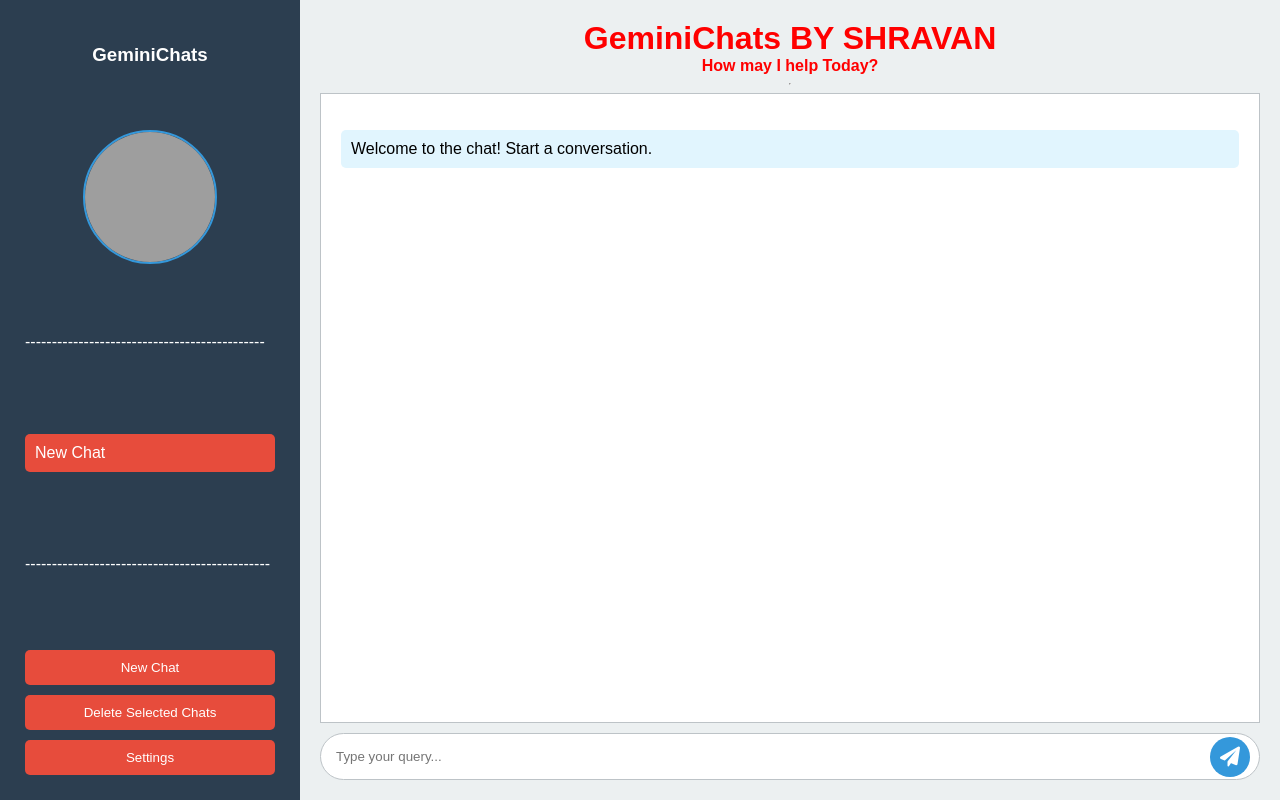
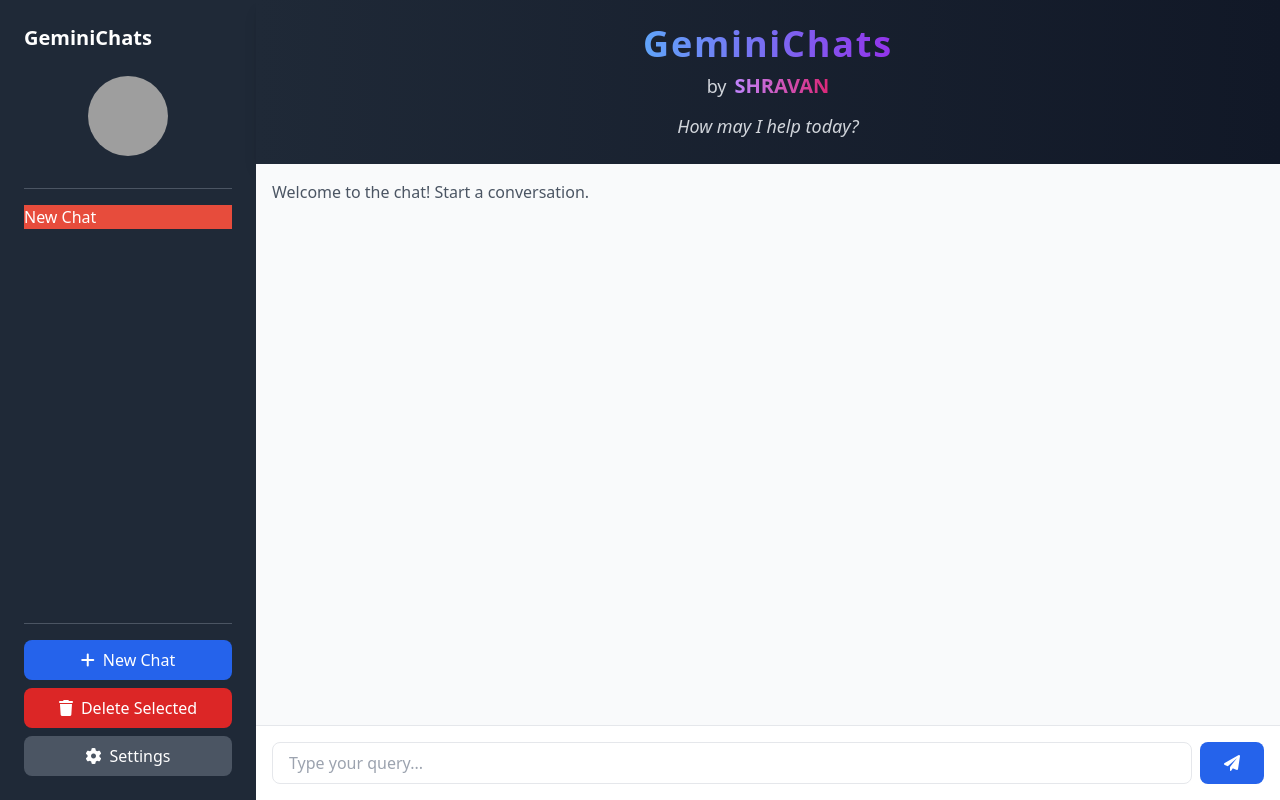
Before and after one commit to sshravan7/personalchatbot, a Flask app: page / in a window 1280 px wide. Run offline with Flask 3, Linux system fonts and the light colour scheme; some libraries are stand-ins or nearby versions; grey boxes are pictures that could not be loaded.

Commit message:
Updated index.html with improved styling and functionality

```diff
--- a/templates/index.html
+++ b/templates/index.html
@@ -4,256 +4,141 @@
     <meta charset="UTF-8">
     <meta name="viewport" content="width=device-width, initial-scale=1.0">
     <title>GeminiChats</title>
+    <script src="https://cdn.tailwindcss.com"></script>
     <link rel="stylesheet" href="https://cdnjs.cloudflare.com/ajax/libs/font-awesome/6.0.0-beta3/css/all.min.css">
+    <style>
+        @keyframes gradient-shift {
+            0% { background-position: 0% 50%; }
+            50% { background-position: 100% 50%; }
+            100% { background-position: 0% 50%; }
+        }
 
-</head>
-<style>
-    body {
-        font-family: Arial, sans-serif;
-        display: flex;
-        height: 100vh;
-        margin: 0;
-        background-color: #ecf0f1;
-        transition: background-color 0.3s, zoom 0.3s;
-    }
-    .sidebar {
-        width: 250px;
-        background-color: #2c3e50;
-        color: white;
-        padding: 25px;
-        display: flex;
-        flex-direction: column;
-        justify-content: space-between;
-        transition: background-color 0.3s;
-    }
-    .sidebar h3 {
-        margin-bottom: 10px;
-        text-align: center;
-    }
-    .profile-image {
-        width: 130px;
-        height: 130px;
-        border-radius: 50%;
-        margin: 3px auto;
-        display: block;
-        border: 2px solid #3498db;
-    }
-    .sidebar ul {
-        list-style-type: none;
-        padding: 0;
-    }
-    .sidebar ul li {
-        padding: 10px;
-        cursor: pointer;
-        background-color: #34495e;
-        margin-bottom: 5px;
-        border-radius: 5px;
-        color: white;
-    }
-    .sidebar ul li:hover {
-        background-color: #e74c3c;
-    }
-    .sidebar button {
-        background-color: #e74c3c;
-        border: none;
-        color: white;
-        padding: 10px;
-        cursor: pointer;
-        margin-top: 10px;
-        width: 100%;
-        border-radius: 5px;
-    }
-    .sidebar button:hover {
-        background-color: #c0392b;
-    }
-    .main-content {
-        flex: 1;
-        padding: 20px;
-        display: flex;
-        flex-direction: column;
-        justify-content: space-between;
-    }
-    h1, h4 {
-        text-align: center;
-        color: #2c3e50;
-        margin: 0;
-        font-family: 'Arial', sans-serif;
-    }
-    .chat-box {
-        flex: 1;
-        overflow-y: auto;
-        padding: 20px;
-        border: 1px solid #bdc3c7;
-        background-color: white;
-        margin-bottom: 10px;
-        height: 60vh;
-    }
-    .chat-box p {
-        padding: 10px;
-        background-color: #e1f5fe;
-        border-radius: 5px;
-        margin-bottom: 10px;
-        word-wrap: break-word;
-    }
-    .input-area {
-        display: flex;
-        position: relative;
-    }
-    .input-area input {
-        width: 100%;
-        padding: 15px;
-        border-radius: 25px;
-        border: 1px solid #bdc3c7;
-        outline: none;
-    }
-    .input-area button {
-        position: absolute;
-        right: 10px;
-        top: 50%;
-        transform: translateY(-50%);
-        border: none;
-        background-color: #3498db;
-        color: white;
-        padding: 10px;
-        border-radius: 50%;
-        cursor: pointer;
-    }
-    .input-area button:hover {
-        background-color: #2980b9;
-    }
-    .input-area button i {
-        font-size: 20px;
-    }
-    .chat-box pre {
-        white-space: pre-wrap; /* Preserve whitespace and line breaks */
-        background-color: #e1f5fe;
-        border-radius: 5px;
-        padding: 10px;
-    }
-    .modal {
-        display: none; /* Hidden by default */
-        position: fixed;
-        z-index: 1000;
-        left: 0;
-        top: 0;
-        width: 100%;
-        height: 100%;
-        overflow: auto;
-        background-color: rgb(0,0,0);
-        background-color: rgba(0,0,0,0.4);
-        transition: opacity 0.3s;
-    }
-    .modal-content {
-        background-color: #fefefe;
-        margin: 15% auto;
-        padding: 20px;
-        border: 1px solid #888;
-        width: 80%;
-        max-width: 500px;
-    }
-    .modal-header {
-        padding: 2px 16px;
-        background-color: #5cb85c;
-        color: white;
-    }
-    .modal-body {
-        padding: 2px 16px;
-    }
-    .modal-footer {
-        padding: 2px 16px;
-        background-color: #5cb85c;
-        color: white;
-        text-align: right;
-    }
-    .close {
-        color: white;
-        float: right;
-        font-size: 28px;
-        font-weight: bold;
-    }
-    .close:hover,
-    .close:focus {
-        color: #000;
-        text-decoration: none;
-        cursor: pointer;
-    }
-    .theme-option {
-        cursor: pointer;
-        padding: 10px;
-        border-radius: 5px;
-        margin: 5px 0;
-        background-color: #3498db;
-        color: white;
-        text-align: center;
-    }
-    .theme-option:hover {
-        background-color: #2980b9;
+        .gradient-animate {
+            background-size: 200% 200%;
+            animation: gradient-shift 3s ease infinite;
         }
     </style>
-<body>
+</head>
+<body class="bg-gray-100 h-screen">
+    <div class="flex h-screen">
+        <!-- Sidebar -->
+        <div class="w-64 bg-gray-800 text-white p-6 flex flex-col">
+            <div class="flex items-center space-x-3 mb-6">
+                <h3 class="text-xl font-bold">GeminiChats</h3>
+            </div>
+            <img src="{{ url_for('static', filename='chatbot.jpg') }}" alt="Profile Image"
+                 class="w-20 h-20 rounded-full mx-auto mb-4 object-cover">
+            <div class="border-t border-gray-600 my-4"></div>
 
-<div class="sidebar">
-    <h3>GeminiChats</h3>
-    <img src="{{ url_for('static', filename='chatbot.jpg') }}" alt="Profile Image" class="profile-image">
-    <p>---------------------------------------------</p>
-    <div class="chat-list">
-        <ul id="chat-list">
+            <!-- Chat List -->
+            <div class="flex-1 overflow-y-auto">
+                <ul id="chat-list" class="space-y-2">
                     <!-- Dynamic chat list rendering -->
                 </ul>
             </div>
-    <p>----------------------------------------------</p>
-    <div>
-        <button onclick="createNewChat()">New Chat</button>
-        <button onclick="deleteSelectedChats()">Delete Selected Chats</button>
-        <button onclick="openSettings()">Settings</button>
+
+            <div class="border-t border-gray-600 my-4"></div>
+
+            <!-- Buttons -->
+            <div class="space-y-2">
+                <button onclick="createNewChat()"
+                        class="w-full bg-blue-600 hover:bg-blue-700 text-white py-2 px-4 rounded-lg flex items-center justify-center">
+                    <i class="fas fa-plus mr-2"></i> New Chat
+                </button>
+                <button onclick="deleteSelectedChats()"
+                        class="w-full bg-red-600 hover:bg-red-700 text-white py-2 px-4 rounded-lg flex items-center justify-center">
+                    <i class="fas fa-trash mr-2"></i> Delete Selected
+                </button>
+                <button onclick="openSettings()"
+                        class="w-full bg-gray-600 hover:bg-gray-700 text-white py-2 px-4 rounded-lg flex items-center justify-center">
+                    <i class="fas fa-cog mr-2"></i> Settings
+                </button>
             </div>
         </div>
 
-<div class="main-content">
-    <h1 style="color:red;">GeminiChats BY SHRAVAN</h1>
-    <h4 style="color:red;">How may I help Today?</h4>
-    <hr>
-    <div class="chat-box" id="chat-box">
-        <p>Welcome to the chat! Start a conversation.</p>
+        <!-- Main Content -->
+        <div class="flex-1 flex flex-col">
+            <div class="bg-gradient-to-r from-gray-800 to-gray-900 shadow-lg p-6">
+                <div class="flex flex-col items-center justify-center">
+                    <h1 class="text-4xl font-extrabold text-transparent bg-clip-text bg-gradient-to-r from-blue-400 to-purple-600 tracking-wider">
+                        GeminiChats
+                    </h1>
+                    <div class="flex items-center mt-2">
+                        <span class="text-gray-300 text-lg">by</span>
+                        <span class="ml-2 text-xl font-bold text-transparent bg-clip-text bg-gradient-to-r from-purple-400 to-pink-600">
+                            SHRAVAN
+                        </span>
+                    </div>
+                    <p class="mt-3 text-gray-300 text-lg italic">How may I help today?</p>
+                </div>
+            </div>
+
+            <!-- Chat Area -->
+            <div class="flex-1 p-4 overflow-y-auto bg-gray-50" id="chat-box">
+                <p class="text-gray-600">Welcome to the chat! Start a conversation.</p>
             </div>
 
             <!-- Loading Spinner -->
-    <div id="loading-spinner" style="display: none; text-align: center; padding: 20px;">
-        <i class="fas fa-spinner fa-spin" style="font-size: 24px; color: #3498db;"></i>
-        <p>Loading...</p>
+            <div id="loading-spinner" class="hidden flex items-center justify-center p-4">
+                <i class="fas fa-spinner fa-spin text-2xl text-blue-600"></i>
+                <p class="ml-2 text-gray-600">Loading...</p>
             </div>
 
-    <div class="input-area">
-        <input type="text" id="user-input" placeholder="Type your query...">
-        <button onclick="sendMessage()"><i class="fas fa-paper-plane"></i></button>
+            <!-- Input Area -->
+            <div class="p-4 bg-white border-t">
+                <div class="flex space-x-2">
+                    <input type="text" id="user-input"
+                           class="flex-1 border rounded-lg px-4 py-2 focus:outline-none focus:ring-2 focus:ring-blue-500"
+                           placeholder="Type your query..."
+                           onkeydown="if(event.key === 'Enter') sendMessage()">
+                    <button onclick="sendMessage()"
+                            class="bg-blue-600 hover:bg-blue-700 text-white px-6 py-2 rounded-lg">
+                        <i class="fas fa-paper-plane"></i>
+                    </button>
+                </div>
+            </div>
         </div>
     </div>
 
+    <!-- Settings Modal -->
+    <div id="settingsModal" class="hidden fixed inset-0 bg-black bg-opacity-50 flex items-center justify-center">
+        <div class="bg-white rounded-lg w-96">
+            <div class="flex justify-between items-center p-4 border-b">
+                <h2 class="text-xl font-bold">Settings</h2>
+                <button onclick="closeSettings()" class="text-gray-500 hover:text-gray-700">
+                    <i class="fas fa-times"></i>
+                </button>
+            </div>
 
+            <div class="p-4">
+                <h3 class="font-bold mb-3">Choose Theme Color</h3>
+                <div class="grid grid-cols-2 gap-2 mb-4">
+                    <button onclick="changeTheme('default')"
+                            class="p-2 bg-gray-200 hover:bg-gray-300 rounded">Default</button>
+                    <button onclick="changeTheme('dark')"
+                            class="p-2 bg-gray-800 text-white hover:bg-gray-900 rounded">Dark</button>
+                    <button onclick="changeTheme('light')"
+                            class="p-2 bg-white border hover:bg-gray-100 rounded">Light</button>
+                    <button onclick="changeTheme('blue')"
+                            class="p-2 bg-blue-500 text-white hover:bg-blue-600 rounded">Blue</button>
+                </div>
 
-<!-- The Modal -->
-<div id="settingsModal" class="modal">
-    <div class="modal-content">
-        <div class="modal-header">
-            <span class="close" onclick="closeSettings()">&times;</span>
-            <h2>Settings</h2>
+                <h3 class="font-bold mb-3">Zoom</h3>
+                <div class="flex space-x-2">
+                    <button onclick="zoomIn()"
+                            class="px-4 py-2 bg-blue-600 text-white rounded hover:bg-blue-700">Zoom In</button>
+                    <button onclick="zoomOut()"
+                            class="px-4 py-2 bg-blue-600 text-white rounded hover:bg-blue-700">Zoom Out</button>
                 </div>
-        <div class="modal-body">
-            <h3>Choose Theme Color</h3>
-            <div class="theme-option" onclick="changeTheme('default')">Default</div>
-            <div class="theme-option" onclick="changeTheme('dark')">Dark</div>
-            <div class="theme-option" onclick="changeTheme('light')">Light</div>
-            <div class="theme-option" onclick="changeTheme('blue')">Blue</div>
-            <hr>
-            <h3>Zoom</h3>
-            <button onclick="zoomIn()">Zoom In</button>
-            <button onclick="zoomOut()">Zoom Out</button>
             </div>
-        <div class="modal-footer">
-            <button onclick="closeSettings()">Close</button>
+
+            <div class="border-t p-4">
+                <button onclick="closeSettings()"
+                        class="w-full bg-gray-200 hover:bg-gray-300 py-2 rounded">Close</button>
             </div>
         </div>
     </div>
+
     <script>
         let activeChatId = 1;  // Default active chat ID is the first one
         let currentZoom = 1;   // Default zoom level
@@ -300,8 +185,6 @@
             })
             .catch(error => console.error('Error:', error));
         }
-
-
 
         function createNewChat() {
             const chatName = prompt("Enter new chat name:");
@@ -359,7 +242,6 @@
 
         }
 
-
         function deleteSelectedChats() {
             if (confirm('Are you sure you want to delete the selected chat?')) {
                 fetch('/delete_chat', {
@@ -385,39 +267,40 @@
         }
 
         function changeTheme(theme) {
+            const mainContent = document.querySelector('.flex-1');
+            const sidebar = document.querySelector('.w-64');
+            const chatBox = document.getElementById('chat-box');
+            const input = document.getElementById('user-input');
+            const header = document.querySelector('.bg-gradient-to-r');
+
             switch (theme) {
                 case 'dark':
-                document.body.style.backgroundColor = '#34495e';
-                document.querySelector('.sidebar').style.backgroundColor = '#2c3e50';
-                document.querySelector('.sidebar').style.color = 'white';
-                document.querySelector('.chat-box').style.backgroundColor = '#2c3e50';
-                document.querySelector('.input-area input').style.backgroundColor = '#34495e';
-                document.querySelector('.input-area input').style.color = '#ecf0f1';
-                document.querySelector('.input-area button').style.backgroundColor = '#3498db';
+                    document.body.className = 'bg-gray-900';
+                    sidebar.className = 'w-64 bg-gray-800 text-white p-6 flex flex-col';
+                    chatBox.className = 'flex-1 p-4 overflow-y-auto bg-gray-800 text-white';
+                    input.className = 'flex-1 bg-gray-700 text-white border-gray-600 rounded-lg px-4 py-2 focus:outline-none focus:ring-2 focus:ring-blue-500';
+                    header.className = 'bg-gradient-to-r from-gray-900 to-black shadow-lg p-6';
                     break;
                 case 'light':
-                document.body.style.backgroundColor = '#ecf0f1';
-                document.querySelector('.sidebar').style.backgroundColor = '#ffffff';
-                document.querySelector('.chat-box').style.backgroundColor = '#ffffff';
-                document.querySelector('.input-area input').style.backgroundColor = '#ffffff';
-                document.querySelector('.input-area input').style.color = '#2c3e50';
-                document.querySelector('.input-area button').style.backgroundColor = '#3498db';
+                    document.body.className = 'bg-gray-50';
+                    sidebar.className = 'w-64 bg-white text-gray-800 p-6 flex flex-col shadow-lg';
+                    chatBox.className = 'flex-1 p-4 overflow-y-auto bg-white';
+                    input.className = 'flex-1 bg-white border rounded-lg px-4 py-2 focus:outline-none focus:ring-2 focus:ring-blue-500';
+                    header.className = 'bg-gradient-to-r from-blue-100 to-purple-100 shadow-lg p-6';
                     break;
                 case 'blue':
-                document.body.style.backgroundColor = '#e0f7fa';
-                document.querySelector('.sidebar').style.backgroundColor = '#0097a7';
-                document.querySelector('.chat-box').style.backgroundColor = '#b3e5fc';
-                document.querySelector('.input-area input').style.backgroundColor = '#b3e5fc';
-                document.querySelector('.input-area input').style.color = '#006064';
-                document.querySelector('.input-area button').style.backgroundColor = '#0097a7';
+                    document.body.className = 'bg-blue-50';
+                    sidebar.className = 'w-64 bg-blue-800 text-white p-6 flex flex-col';
+                    chatBox.className = 'flex-1 p-4 overflow-y-auto bg-blue-50';
+                    input.className = 'flex-1 bg-white border-blue-200 border rounded-lg px-4 py-2 focus:outline-none focus:ring-2 focus:ring-blue-500';
+                    header.className = 'bg-gradient-to-r from-blue-600 to-blue-800 shadow-lg p-6';
                     break;
                 default:
-                document.body.style.backgroundColor = '#ecf0f1';
-                document.querySelector('.sidebar').style.backgroundColor = '#2c3e50';
-                document.querySelector('.chat-box').style.backgroundColor = '#ffffff';
-                document.querySelector('.input-area input').style.backgroundColor = '#ffffff';
-                document.querySelector('.input-area input').style.color = '#2c3e50';
-                document.querySelector('.input-area button').style.backgroundColor = '#3498db';
+                    document.body.className = 'bg-gray-100';
+                    sidebar.className = 'w-64 bg-gray-800 text-white p-6 flex flex-col';
+                    chatBox.className = 'flex-1 p-4 overflow-y-auto bg-gray-50';
+                    input.className = 'flex-1 border rounded-lg px-4 py-2 focus:outline-none focus:ring-2 focus:ring-blue-500';
+                    header.className = 'bg-gradient-to-r from-gray-800 to-gray-900 shadow-lg p-6';
             }
         }
 
```
Lines whose indentation alone changed are shown as unchanged.
